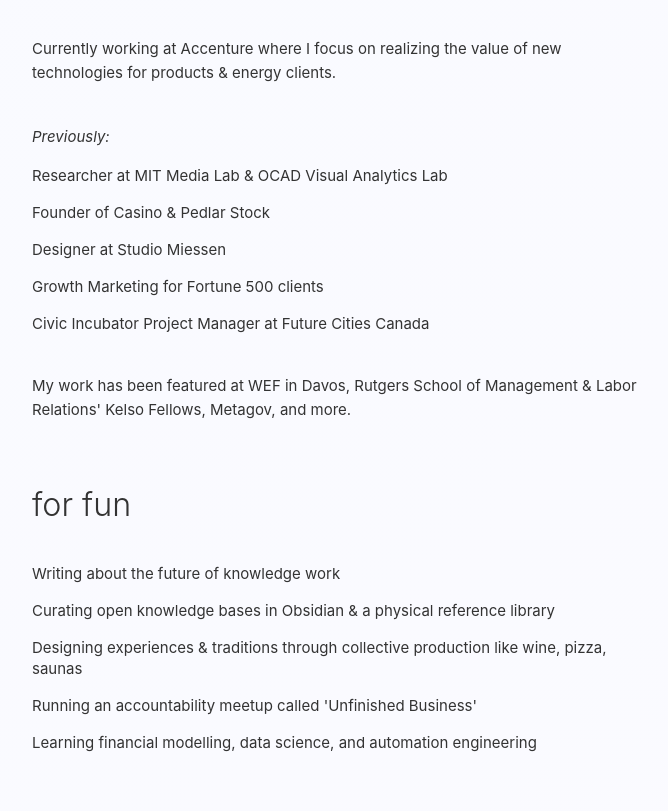
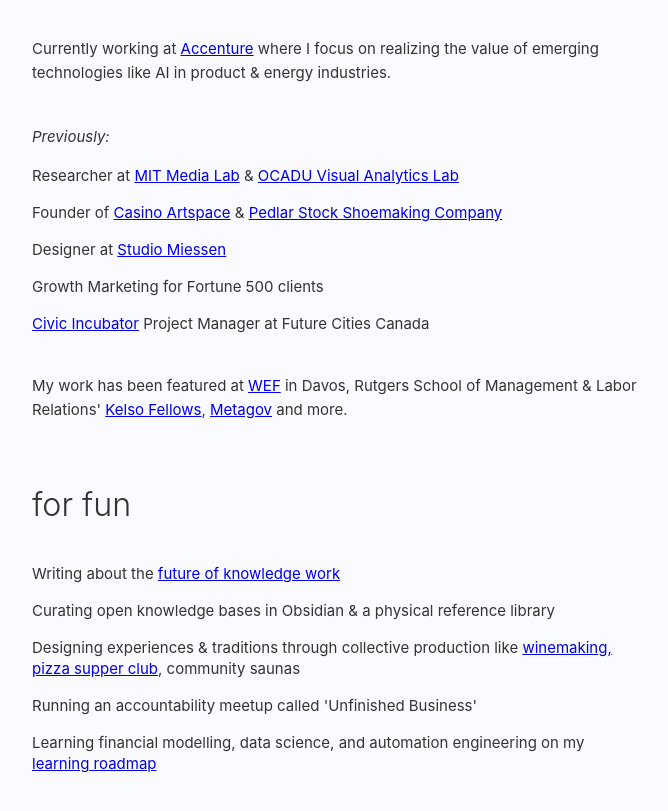
Before and after one commit to aimb5t/personal-website, a plain HTML site: page index.html in a window 1280 px wide. Shown: the part 729-1540 px from the top of the page, without its empty margins (266-934 px from the left). Drawn offline with Linux system fonts and the light colour scheme; no server answers.

Commit message:
added links

```diff
--- a/index.html
+++ b/index.html
@@ -20,11 +20,12 @@
             <ul class="nav-links">
                 <li><a href="#">notes</a></li>
                 <li><a href="#">blog</a></li>
-                <li><a href="#">are.na  ↗</a></li>
-                <li><a href="#">cv  ↗</a></li>
-                <li><a href="#">linkedin  ↗</a></li>
-                <li><a href="#">mastodon ↗</a></li>
-                <li><a href="#">instagram ↗</a></li>
+                <li><a href="https://www.are.na/aimee-burnett/index">are.na  ↗</a></li>
+                <li><a href="https://docs.google.com/spreadsheets/d/1C5nRAxzsj3G2bIIAPdTX0HcoTEXaT1sTNpi1-sJURx4/edit?usp=sharing">cv  ↗</a></li>
+                <li><a href="https://www.linkedin.com/in/aimee-burnett-97b89868/">linkedin  ↗</a></li>
+                <li><a href="https://x.com/AimeeBurne44944">twitter ↗</a></li>
+                 <!--<li><a href="#">farcaster ↗</a></li>-->
+                <li><a href="https://www.instagram.com/babesjubilee/">instagram ↗</a></li>
             </ul>
         </nav>
 
@@ -37,29 +38,29 @@
                 <p>I'm a consultant, designer, writer, and host.</p><br><br><br>
                 <h2>for work</h2>
                 <br>
-                <p>Currently working at Accenture where I focus on realizing the value of new technologies for products & energy clients.<br><br>
+                <p>Currently working at <a href="https://www.accenture.com/us-en/services/emerging-technology">Accenture</a> where I focus on realizing the value of emerging technologies like AI in product & energy industries.<br><br>
                 <p><span class="italic">Previously:</span></p>
                 <ul>
-                    <li>Researcher at MIT Media Lab & OCAD Visual Analytics Lab</li>
-                    <li>Founder of Casino & Pedlar Stock</li>
-                    <li>Designer at Studio Miessen</li>
+                    <li>Researcher at <a href="https://www.media.mit.edu/about/overview/">MIT Media Lab</a> & <a href="https://research.ocaduwebspace.ca/research/val/home.html">OCADU Visual Analytics Lab</a></li>
+                    <li>Founder of <a href="https://www.are.na/aimee-burnett/casino-artspace">Casino Artspace</a> & <a href="https://www.are.na/aimee-burnett/pedlar-stock-shoemaking">Pedlar Stock Shoemaking Company</a></li>
+                    <li>Designer at <a href="https://studiomiessen.com/">Studio Miessen</a></li>
                     <li>Growth Marketing for Fortune 500 clients</li>
-                    <li>Civic Incubator Project Manager at Future Cities Canada</li>
+                    <li><a href="https://communityfoundations.ca/future-cities-canada-new-initiative-aims-to-accelerate-inclusive-innovation-in-cities/">Civic Incubator</a> Project Manager at Future Cities Canada</li>
 
                 </ul>
                 <br>
-                <p>My work has been featured at WEF in Davos, Rutgers School of Management & Labor Relations' Kelso Fellows, Metagov, and more.</p>
+                <p>My work has been featured at <a href="https://www.accenture.com/us-en/about/events/world-economic-forum">WEF</a> in Davos, Rutgers School of Management & Labor Relations' <a href="https://smlr.rutgers.edu/faculty-research-engagement/institute-study-employee-ownership-and-profit-sharing/mid-year-fellows">Kelso Fellows</a>, <a href="https://metagov.org/seminar">Metagov</a> and more.</p>
             </section>
 
             <section id="currently">
                 <h2>for fun</h2>
                 <br>
                 <ul>
-                    <li>Writing about the future of knowledge work</li>
+                    <li>Writing about the <a href="https://guidetomarket.substack.com/">future of knowledge work</a></li>
                     <li>Curating open knowledge bases in Obsidian & a physical reference library</li>
-                    <li>Designing experiences & traditions through collective production like wine, pizza, saunas</li>
+                    <li>Designing experiences & traditions through collective production like <a href="https://www.are.na/aimee-burnett/making-wine">winemaking,</a> <a href="https://www.are.na/aimee-burnett/pizza-club">pizza supper club</a>, community saunas</li>
                     <li>Running an accountability meetup called 'Unfinished Business'</li>
-                    <li>Learning financial modelling, data science, and automation engineering</li>
+                    <li>Learning financial modelling, data science, and automation engineering on my <a href="#">learning roadmap</a></li>
                 </ul>
             </section>
 
```
